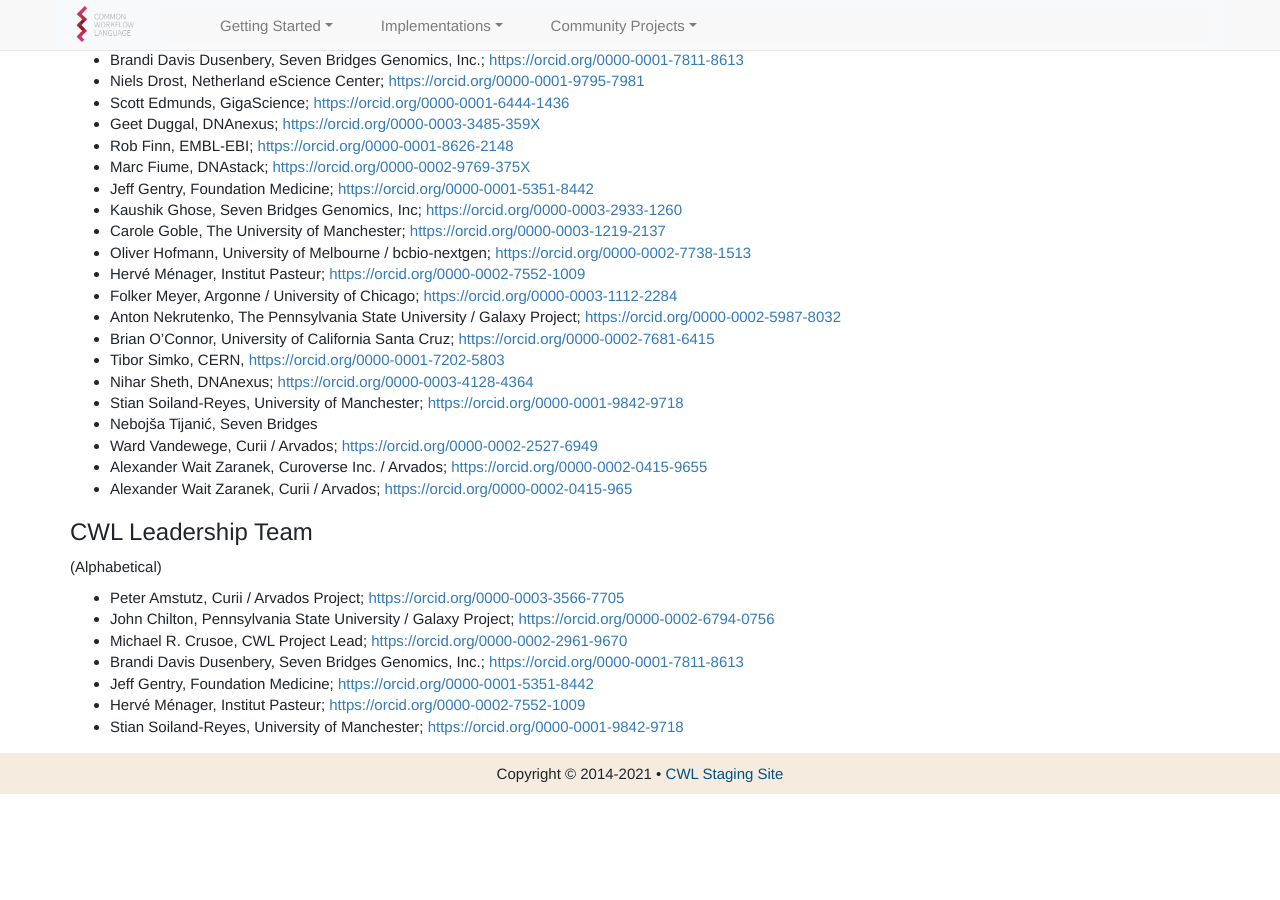
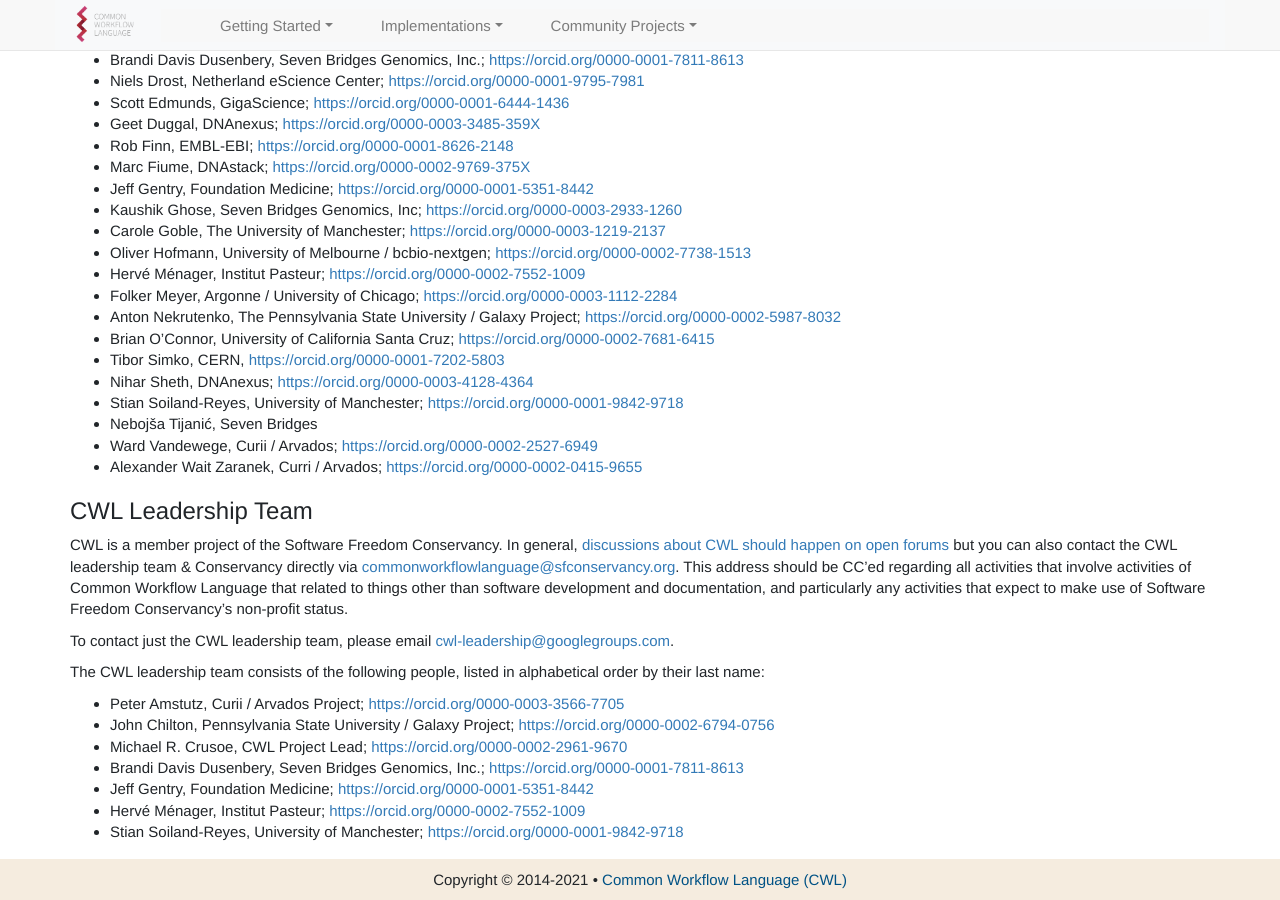
Before and after one commit to common-workflow-language/cwl-website, a Jekyll site: the page built from content/index.md, in a window 1280 px wide and 900 px high, scrolled down 7098 px. Built offline with Jekyll 4.4.1, drawn with Linux system fonts in a browser that asks for light colours; comment, search, counter and statistics services are not loaded; before the commit the page ends 7892 px from its top, so only the background shows below that.

Commit message:
Fix nav links, Leadership Team text, Advisors. (#56)
* Fix nav links, Leadership Team text, Advisors.

Addresses:

1. Advisors - Sasha listed twice: https://github.com/common-workflow-language/cwl-website/issues/51
2. CWL Leadership section - missing text: https://github.com/common-workflow-language/cwl-website/issues/53
3. Production site - outputs links to staging site: https://github.com/common-workflow-language/cwl-website/issues/54

* Curii, not Curoverse

* fix Support link

Co-authored-by: Michael R. Crusoe <1330696+mr-c@users.noreply.github.com>

```diff
--- a/content/_config.yml
+++ b/content/_config.yml
@@ -13,9 +13,8 @@
 # You can create any custom variable you would like, and they will be accessible
 # in the templates via {{ site.myvariable }}.
 
-title: CWL Staging Site
-url: ""
-baseurl: "/cwl-staging"
+title: Common Workflow Language (CWL)
+url: "https://www.commonwl.org"
 author:
   name: Common Workflow Language (CWL)
   # email: your-email@domain.com
--- a/content/_config_local.yml
+++ b/content/_config_local.yml
@@ -1,3 +1,4 @@
-url: "cwl.test" # the base hostname & protocol for your site, e.g. http://example.com
-baseurl: "/"
+title: CWL Staging Site 2
+url: "https://www.commonwl.org" # the base hostname & protocol for your site, e.g. http://example.com
+baseurl: "/cwl-staging"
 port: 80
--- a/content/_includes/home/contributers-and-governance.html
+++ b/content/_includes/home/contributers-and-governance.html
@@ -87,13 +87,15 @@
 *   Stian Soiland-Reyes, University of Manchester; [https://orcid.org/0000-0001-9842-9718](https://orcid.org/0000-0001-9842-9718)
 *   Nebojša Tijanić, Seven Bridges
 *   Ward Vandewege, Curii / Arvados; [https://orcid.org/0000-0002-2527-6949](https://orcid.org/0000-0002-2527-6949)
-*   Alexander Wait Zaranek, Curoverse Inc. / Arvados; [https://orcid.org/0000-0002-0415-9655](https://orcid.org/0000-0002-0415-9655)
-*   Alexander Wait Zaranek, Curii / Arvados; [https://orcid.org/0000-0002-0415-965](https://orcid.org/0000-0002-0415-965)
+ *   Alexander Wait Zaranek, Curri / Arvados; [https://orcid.org/0000-0002-0415-9655](https://orcid.org/0000-0002-0415-9655)
 
 <h3 id="CWL_Leadership_Team" class="section">CWL Leadership Team <a id="#CWL_Leadership_Team" href="#CWL_Leadership_Team" class="anchorfix"><span>§</span></a></h3>
 
-(Alphabetical)
+CWL is a member project of the Software Freedom Conservancy. In general, [discussions about CWL should happen on open forums](#Support) but you can also contact the CWL leadership team & Conservancy directly via [commonworkflowlanguage@sfconservancy.org](mailto:commonworkflowlanguage@sfconservancy.org). This address should be CC'ed regarding all activities that involve activities of Common Workflow Language that related to things other than software development and documentation, and particularly any activities that expect to make use of Software Freedom Conservancy's non-profit status.
 
+To contact just the CWL leadership team, please email [cwl-leadership@googlegroups.com](mailto:cwl-leadership@googlegroups.com).
+
+The CWL leadership team consists of the following people, listed in alphabetical order by their last name:
 *   Peter Amstutz, Curii / Arvados Project; [https://orcid.org/0000-0003-3566-7705](https://orcid.org/0000-0003-3566-7705)
 *   John Chilton, Pennsylvania State University / Galaxy Project; [https://orcid.org/0000-0002-6794-0756](https://orcid.org/0000-0002-6794-0756)
 *   Michael R. Crusoe, CWL Project Lead; [https://orcid.org/0000-0002-2961-9670](https://orcid.org/0000-0002-2961-9670)
--- a/content/_includes/home/video-player.html
+++ b/content/_includes/home/video-player.html
@@ -16,7 +16,7 @@
   </video>
 </div>
 
-<script src="assets/plyr/plyr.min.js"></script>
+<script src="{{ "assets/plyr/plyr.min.js" | relative_url }}"></script>
 <script>
   const player = new Plyr('#player', {
     controls: [
```
